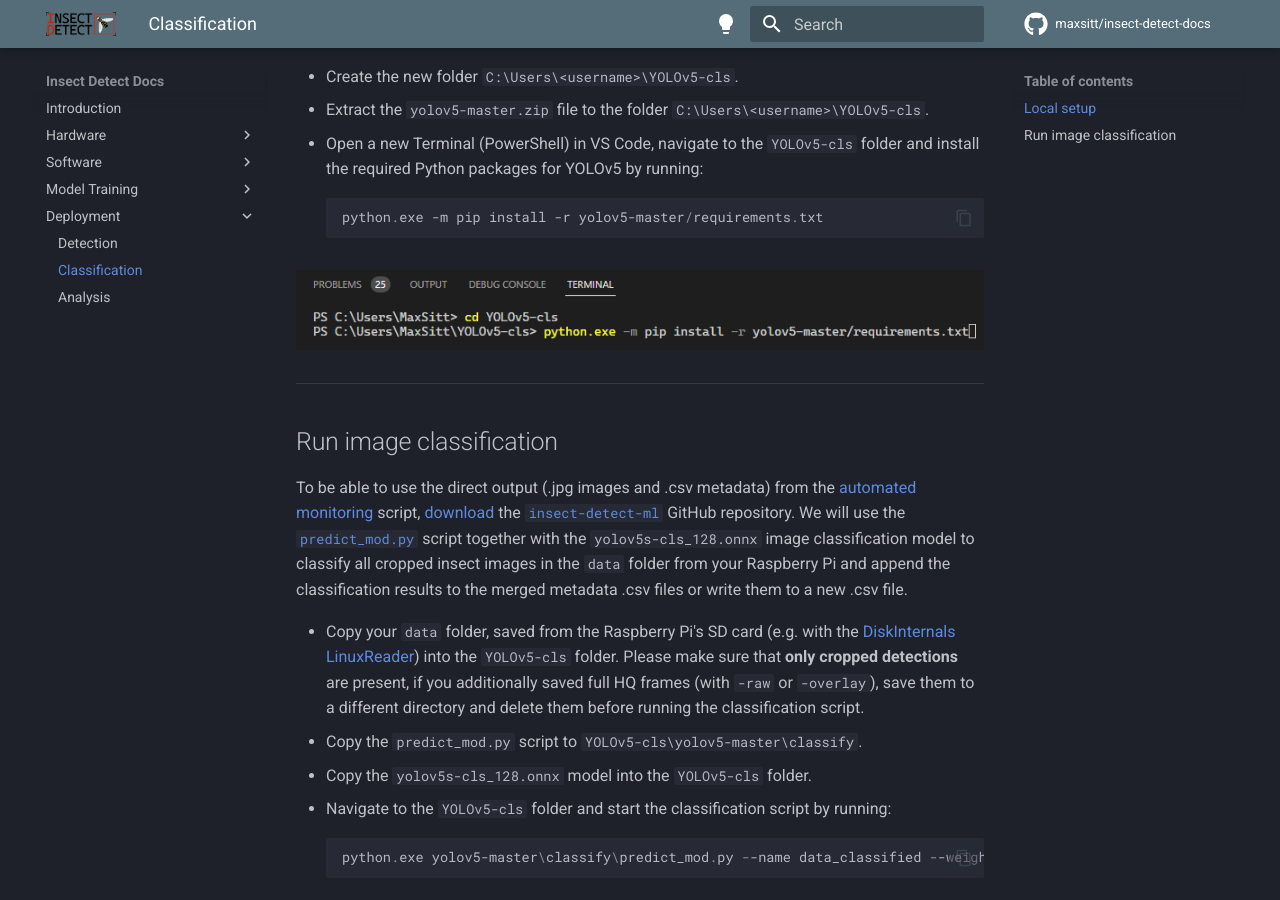
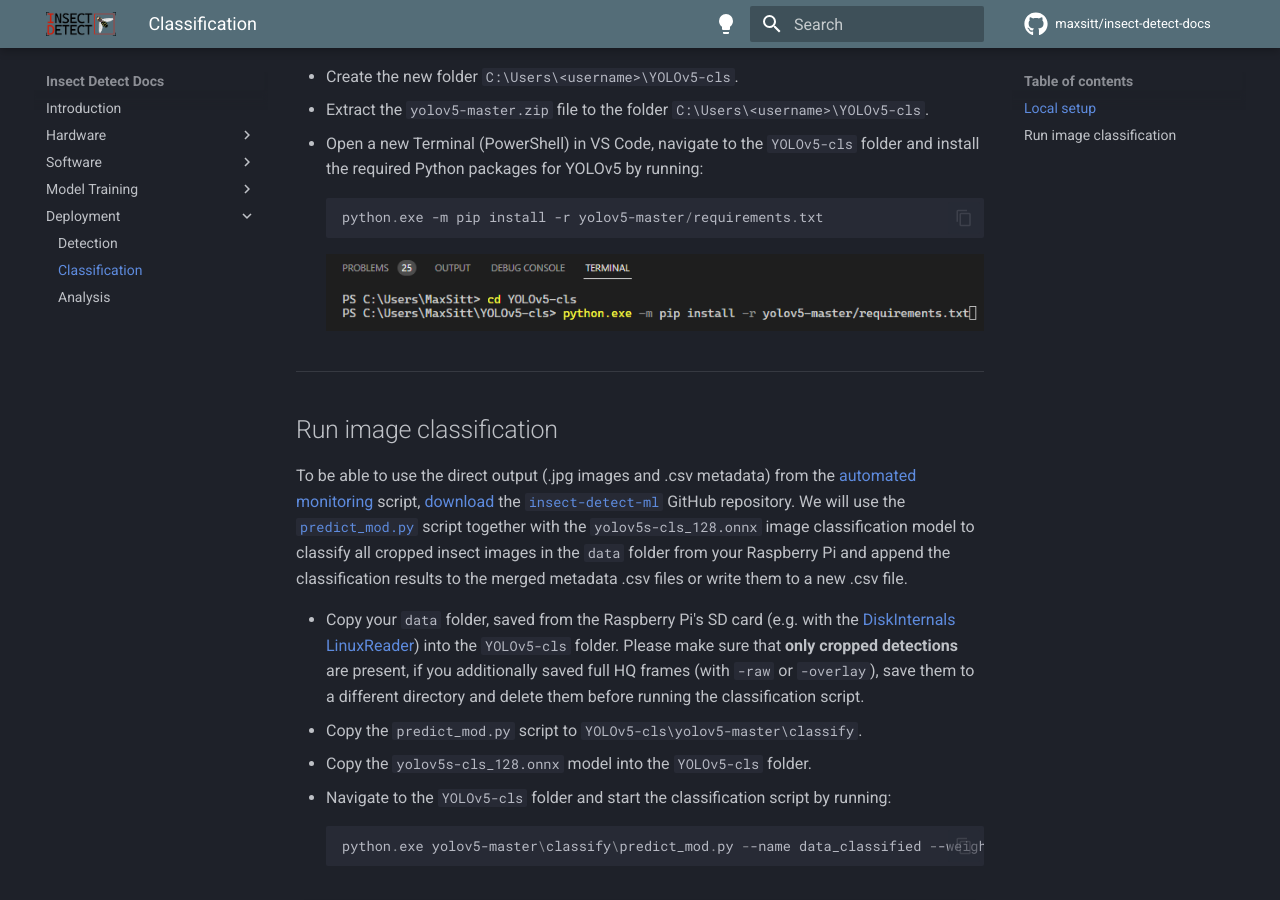
Before and after one commit to maxsitt/insect-detect-docs, an MkDocs documentation site: the page built from docs/deployment/classification.md, in a window 1280 px wide and 900 px high, scrolled down 753 px. Built offline with MkDocs 1.6.1 and Material for MkDocs 9.7.7, drawn with Linux system fonts in a browser that asks for light colours; comment, search, counter and statistics services are not loaded.

Commit message:
Update classification.md
Add --sort-top1 as default option. Remove screenshot. Fix formatting.

````diff
--- a/docs/deployment/classification.md
+++ b/docs/deployment/classification.md
@@ -58,7 +58,7 @@
     python.exe -m pip install -r yolov5-master/requirements.txt
     ```
 
-![YOLOv5 install requirements](assets/images/yolov5_requirements.png){ width="800" }
+    ![YOLOv5 install requirements](assets/images/yolov5_requirements.png){ width="700" }
 
 ---
 
@@ -86,10 +86,8 @@
 - Navigate to the `YOLOv5-cls` folder and start the classification script by running:
 
     ``` powershell
-    python.exe yolov5-master\classify\predict_mod.py --name data_classified --weights yolov5s-cls_128.onnx --source data/**/ --img 128 --concat-csv
+    python.exe yolov5-master\classify\predict_mod.py --name data_classified --weights yolov5s-cls_128.onnx --source data/**/ --img 128 --concat-csv --sort-top1
     ```
-
-![YOLOv5 run classification](assets/images/yolov5_classify_command.png){ width="800" }
 
 !!! info "Optional arguments"
 
````
Also changed, not shown: docs/deployment/assets/images/yolov5_classify_command.png (deleted).
